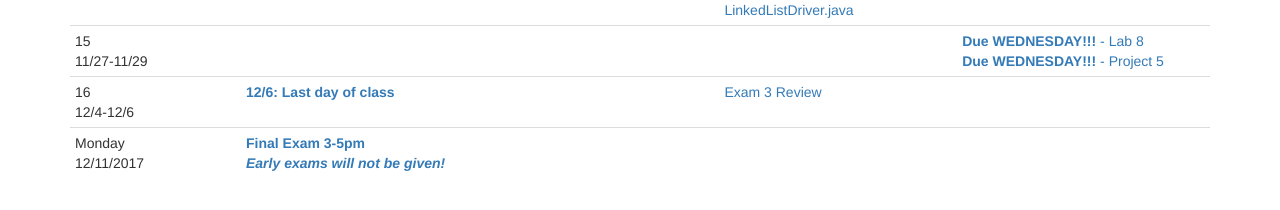
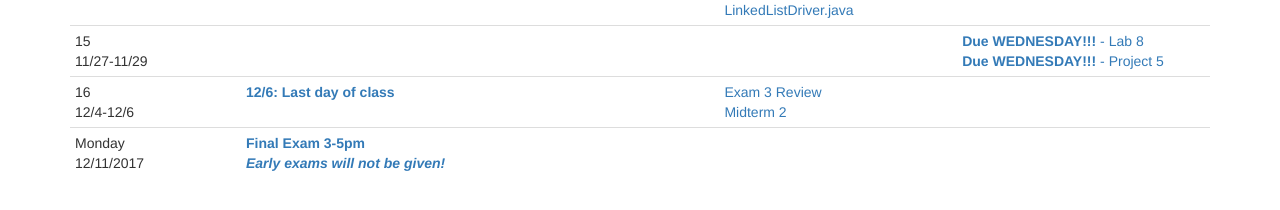
Before and after one commit to CS112-F17/cs112-f17.github.io, a Jekyll site: the page built from schedule.html, in a window 1280 px wide and 900 px high, scrolled down 857 px. Shown: the part 682-892 px from the top of the window. Built offline with Jekyll 4.4.1, drawn with Linux system fonts in a browser that asks for light colours.

Commit message:
add midterm 2

```diff
--- a/schedule.html
+++ b/schedule.html
@@ -305,6 +305,7 @@ title: Schedule
 		</td>
 		<td>
 			<a href="https://github.com/CS112-F17/notes/blob/master/exam3review.md">Exam 3 Review</a><br/>
+			<a href="https://github.com/CS112-F17/notes/blob/master/midterm2.pdf">Midterm 2</a><br/>
 		</td>
 		<td></td>
 	</tr>
```
Also changed, not shown: other parts of schedule.html (+1 -1 lines).
